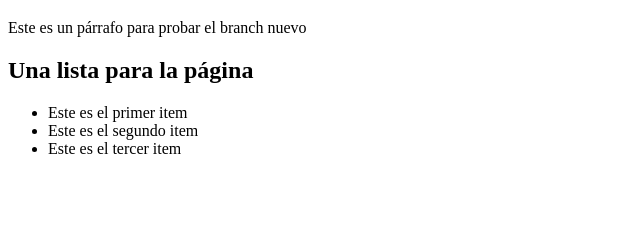
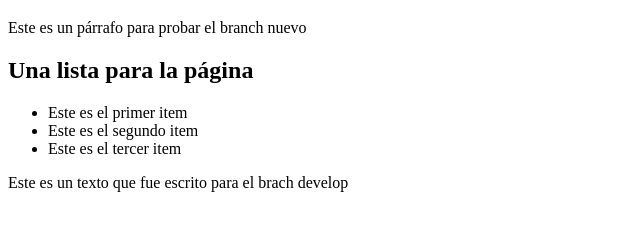
Before and after one commit to nicoarato/git-HelloWorld, a plain HTML site: page index.html in a window 1280 px wide. Shown: the part 61-292 px from the top of the page, without its empty margins (0-640 px from the left). Drawn offline with Linux system fonts and the light colour scheme.

Commit message:
Agregamos texto debajo de la lista

```diff
--- a/index.html
+++ b/index.html
@@ -17,6 +17,7 @@
             <li>Este es el tercer item</li>
         </ul>
     </div>
+    <p>Este es un texto que fue escrito para el brach develop</p>
 
 </body>
 </html>
```
